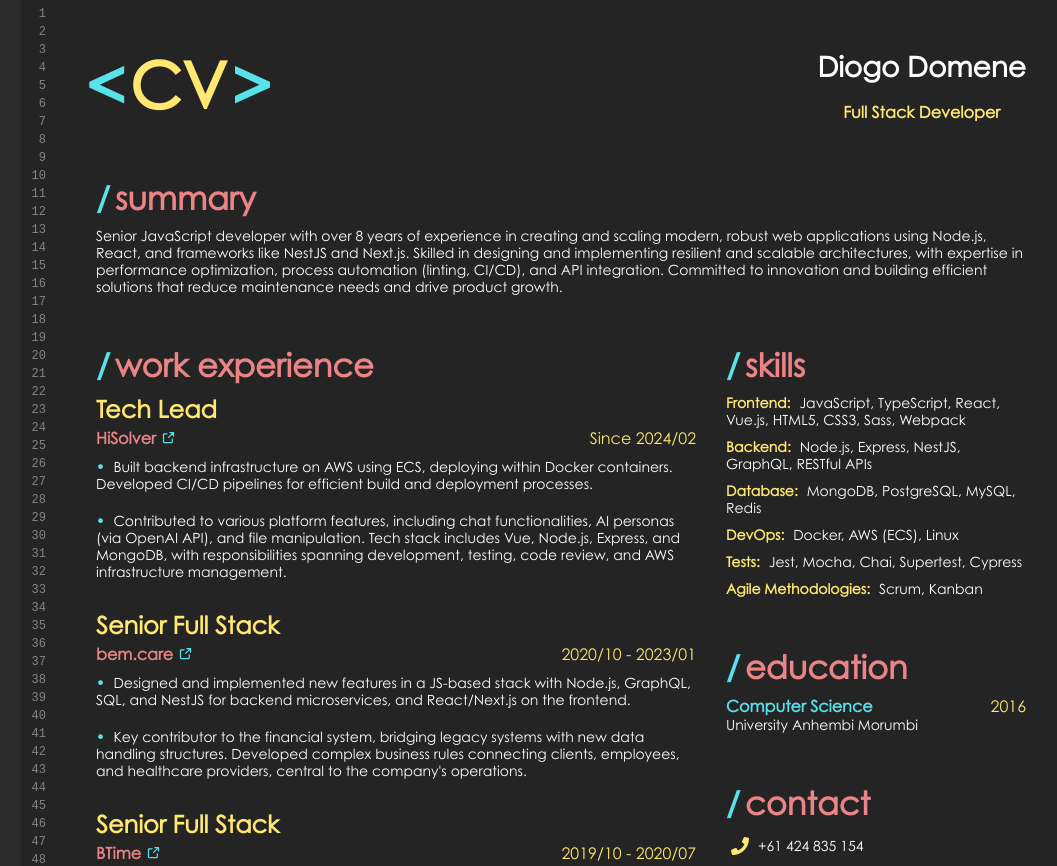
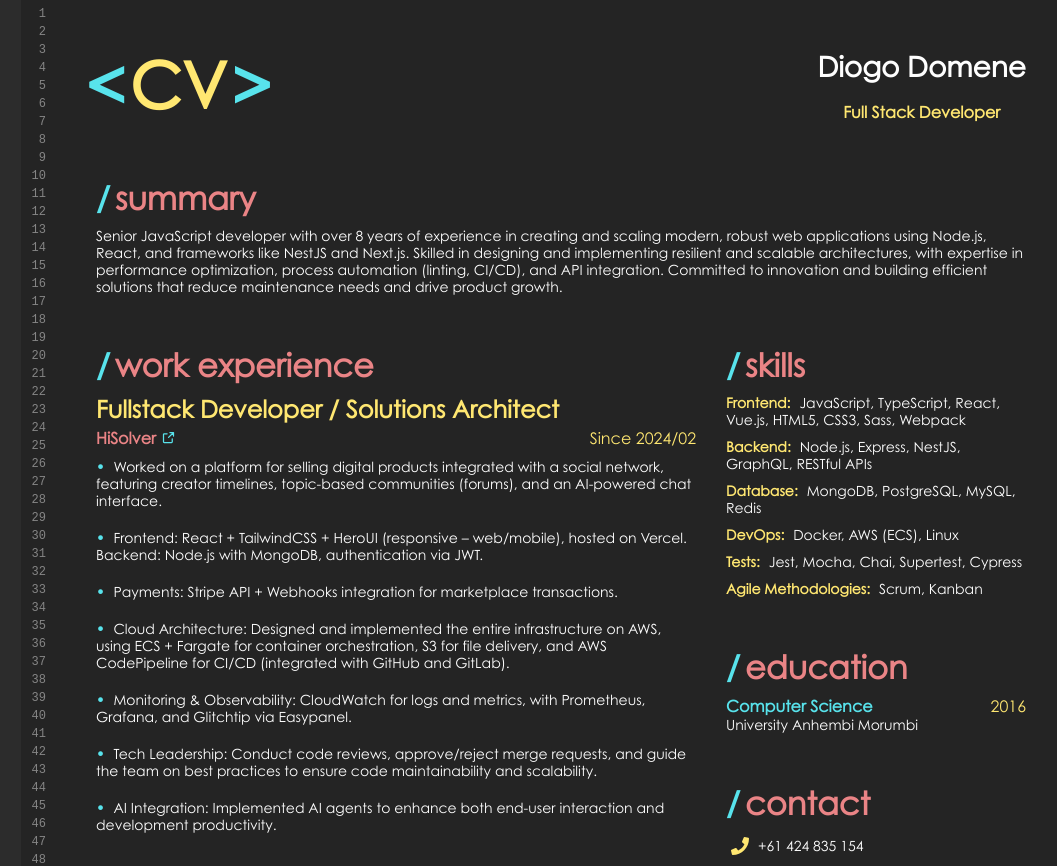
Before and after one commit to domenester/domenester.github.io, a website: page index.html in a window 1280 px wide. Shown: the top 866 px of the page, without its empty margins (84-1141 px from the left). Drawn offline with Linux system fonts and the light colour scheme.

Commit message:
Updating hisolver description

```diff
--- a/index.html
+++ b/index.html
@@ -40,7 +40,7 @@
               </div>
 
               <div class="occupation-container">
-                <div class="occupation" name="occupation8"></div>
+                <div class="occupation" name="occupation8">Fullstack Developer / Solutions Architect</div>
                 <div class="row flex space-between company-date">
                   <a href="https://www.hisolver.com" target="_blank">
                     <div class="flex align-center cursor-pointer">
@@ -57,6 +57,26 @@
                 <div class="paragraph-container">
                   <div class="paragraph-dot">•</div>
                   <div class="experience" name="exp8_2"></div>
+                </div>
+                <div class="paragraph-container">
+                  <div class="paragraph-dot">•</div>
+                  <div class="experience" name="exp8_3"></div>
+                </div>
+                <div class="paragraph-container">
+                  <div class="paragraph-dot">•</div>
+                  <div class="experience" name="exp8_4"></div>
+                </div>
+                <div class="paragraph-container">
+                  <div class="paragraph-dot">•</div>
+                  <div class="experience" name="exp8_5"></div>
+                </div>
+                <div class="paragraph-container">
+                  <div class="paragraph-dot">•</div>
+                  <div class="experience" name="exp8_6"></div>
+                </div>
+                <div class="paragraph-container">
+                  <div class="paragraph-dot">•</div>
+                  <div class="experience" name="exp8_7"></div>
                 </div>
               </div>
 
--- a/scripts/en.js
+++ b/scripts/en.js
@@ -44,15 +44,20 @@
     profile: 'Profile',
     lastJobDate: 'Since 2024/02',
     profileDescription: `Senior JavaScript developer with over 8 years of experience in creating and scaling modern, robust web applications using Node.js, React, and frameworks like NestJS and Next.js. Skilled in designing and implementing resilient and scalable architectures, with expertise in performance optimization, process automation (linting, CI/CD), and API integration. Committed to innovation and building efficient solutions that reduce maintenance needs and drive product growth.`,
-    occupation8: 'Tech Lead',
-    exp8_1: 'Built backend infrastructure on AWS using ECS, deploying within Docker containers. Developed CI/CD pipelines for efficient build and deployment processes.',
-    exp8_2: 'Contributed to various platform features, including chat functionalities, AI personas (via OpenAI API), and file manipulation. Tech stack includes Vue, Node.js, Express, and MongoDB, with responsibilities spanning development, testing, code review, and AWS infrastructure management.',
+    occupation8: 'Fullstack Developer / Solutions Architect',
+    exp8_1: 'Worked on a platform for selling digital products integrated with a social network, featuring creator timelines, topic-based communities (forums), and an AI-powered chat interface.',
+    exp8_2: 'Frontend: React + TailwindCSS + HeroUI (responsive – web/mobile), hosted on Vercel. Backend: Node.js with MongoDB, authentication via JWT.',
+    exp8_3: 'Payments: Stripe API + Webhooks integration for marketplace transactions.',
+    exp8_4: 'Cloud Architecture: Designed and implemented the entire infrastructure on AWS, using ECS + Fargate for container orchestration, S3 for file delivery, and AWS CodePipeline for CI/CD (integrated with GitHub and GitLab).',
+    exp8_5: 'Monitoring & Observability: CloudWatch for logs and metrics, with Prometheus, Grafana, and Glitchtip via Easypanel.',
+    exp8_6: 'Tech Leadership: Conduct code reviews, approve/reject merge requests, and guide the team on best practices to ensure code maintainability and scalability.',
+    exp8_7: 'AI Integration: Implemented AI agents to enhance both end-user interaction and development productivity.',
     occupation7: 'Senior Full Stack',
     exp7_1: 'Designed and implemented new features in a JS-based stack with Node.js, GraphQL, SQL, and NestJS for backend microservices, and React/Next.js on the frontend.',
     exp7_2: 'Key contributor to the financial system, bridging legacy systems with new data handling structures. Developed complex business rules connecting clients, employees, and healthcare providers, central to the company\'s operations.',
     occupation6: 'Senior Full Stack',
     exp6_1: 'Developed a checklist platform with a microservices architecture, employing Seneca for inter-service communication in Node.js, PostgreSQL for data persistence, and Redis for caching.',
-    exp6_2: "Utilized Rancher for container orchestration to enhance backend availability. On the frontend, implemented real-time checklist updates using Angular 8’s Observable pattern.",
+    exp6_2: "Utilized Rancher for container orchestration to enhance backend availability. On the frontend, implemented real-time checklist updates using Angular 8's Observable pattern.",
     occupation5: 'Middle Full Stack',
     exp5_1: "Contributed to the EPICALL project, a comprehensive communication platform supporting SIP telephony, real-time chat, conference scheduling, and custom telephony features. Tech stack included Node.js on the backend and Angular 6/React on the frontend.",
     occupation4: 'Junior Back-end Developer',
--- a/scripts/pt-br.js
+++ b/scripts/pt-br.js
@@ -47,9 +47,14 @@
     lastJobDate: 'Desde 2024/02',
     profileDescription: `Desenvolvedor JavaScript sênior com mais de 8 anos de experiência em criar e escalar aplicações web modernas e robustas, utilizando Node.js, React, e frameworks como NestJS e Next.js. Hábil em projetar e implementar arquiteturas resilientes e escaláveis, com expertise na otimização de performance, automação de processos (linting, CI/CD) e integração de APIs. Comprometido com a inovação e a criação de soluções eficientes que reduzem a necessidade de manutenção e impulsionam o crescimento do produto.`,
     experience: 'experiência',
-    occupation8: 'Tech Lead',
-    exp8_1: 'Construí a infraestrutura de backend na AWS usando ECS, com deploy em containers Docker. Desenvolvi pipelines de CI/CD para processos eficientes de build e deploy.',
-    exp8_2: 'Contribuí para diversas funcionalidades da plataforma, incluindo chat, personas com IA (via API da OpenAI) e manipulação de arquivos. O stack tecnológico inclui Vue, Node.js, Express e MongoDB, com responsabilidades abrangendo desenvolvimento, testes, revisão de código e gestão de infraestrutura na AWS.',
+    occupation8: 'Desenvolvedor Fullstack / Arquiteto de Soluções',
+    exp8_1: 'Trabalhei em uma plataforma para venda de produtos digitais integrada a uma rede social, com recursos de linha do tempo para criadores, comunidades baseadas em tópicos (fóruns) e interface de chat com IA.',
+    exp8_2: 'Frontend: React + TailwindCSS + HeroUI (responsivo – web/mobile), hospedado na Vercel. Backend: Node.js com MongoDB, autenticação via JWT.',
+    exp8_3: 'Pagamentos: Integração com API Stripe + Webhooks para transações de marketplace.',
+    exp8_4: 'Arquitetura em Nuvem: Projetei e implementei toda a infraestrutura na AWS, usando ECS + Fargate para orquestração de contêineres, S3 para entrega de arquivos e AWS CodePipeline para CI/CD (integrado com GitHub e GitLab).',
+    exp8_5: 'Monitoramento e Observabilidade: CloudWatch para logs e métricas, com Prometheus, Grafana e Glitchtip via Easypanel.',
+    exp8_6: 'Liderança Técnica: Realizo revisões de código, aprovo/rejeito solicitações de merge e oriento a equipe sobre melhores práticas para garantir a manutenção e escalabilidade do código.',
+    exp8_7: 'Integração de IA: Implementei agentes de IA para aprimorar tanto a interação do usuário final quanto a produtividade no desenvolvimento.',
     occupation7: 'Engenheiro de Software Sênior',
     exp7_1: "Criei e implementei novas funcionalidades em uma stack baseada em JavaScript, com Node.js, GraphQL, SQL e NestJS para serviços no backend, e React/Next.js no frontend.",
     exp7_2: "Contribuí para o desenvolvimento do sistema financeiro, integrando sistemas legados com novas estruturas de manipulação de dados. Desenvolvi regras de negócio complexas que conectavam clientes, funcionários e prestadores de serviços de saúde, essenciais para as operações da empresa.",
```
